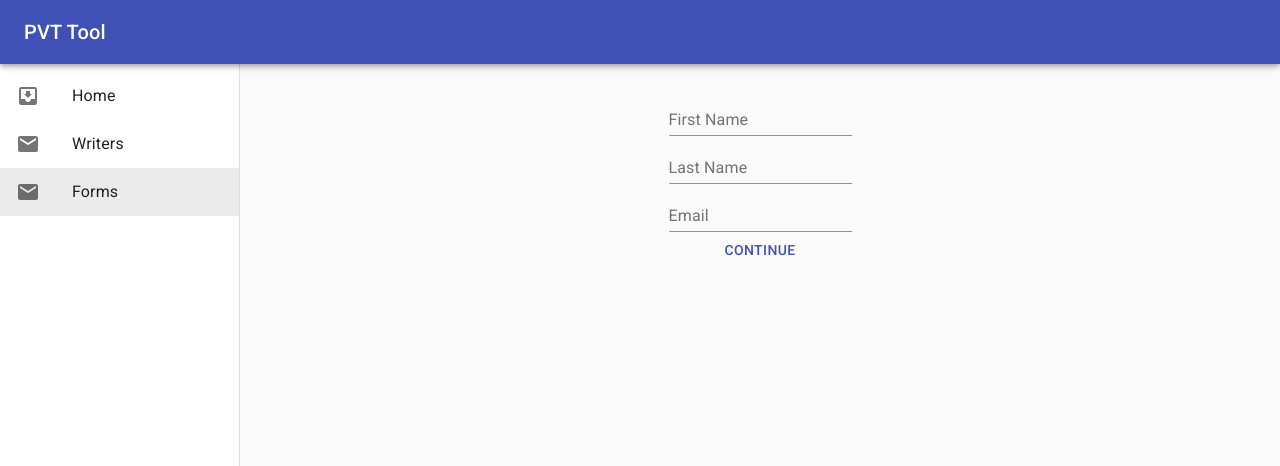
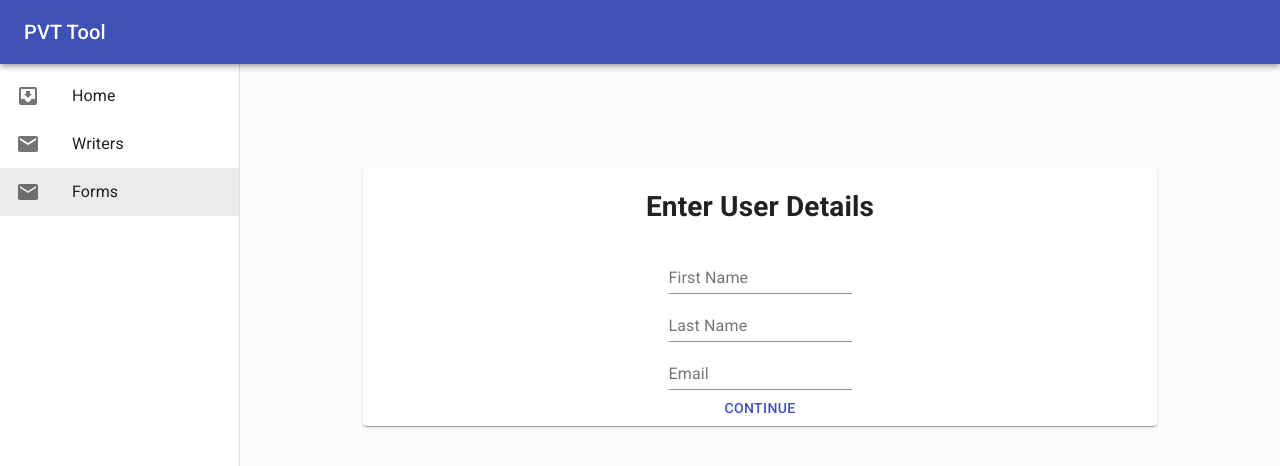
Before and after one commit to shas38/material-ui-client, a React (Create React App) app: page /forms in a window 1280 px wide. Shown: the top 466 px of the page. Built offline with nearby package versions, Linux system fonts and the light colour scheme.

Commit message:
style added

```diff
--- a/src/App.tsx
+++ b/src/App.tsx
@@ -5,7 +5,7 @@ import { Provider } from 'react-redux';
 import './App.css';
 import Home from './pages/Home'
 import Writers from './pages/Writers'
-import UserForm from './pages/Form/UserForm'
+import Form from './pages/Form/Form'
 import TopNavigation from "./navigation/TopNavigation"
 import reduxReducers from './reducers/reduxReducers';
 
@@ -29,7 +29,7 @@ function App() {
             />
             <Route
               path="/forms"
-              component={UserForm}
+              component={Form}
             />
             <Route
               render={()=> <h1>Not Found</h1>}
--- a/src/pages/Form/Confirm.tsx
+++ b/src/pages/Form/Confirm.tsx
@@ -1,6 +1,5 @@
-import React, { Component } from 'react';
+import React from 'react';
 import { MuiThemeProvider, createMuiTheme } from '@material-ui/core/styles';
-import AppBar from '@material-ui/core/AppBar';
 import List from '@material-ui/core/List';
 import ListItem, { ListItemProps } from '@material-ui/core/ListItem';
 import ListItemText from '@material-ui/core/ListItemText';
@@ -25,7 +24,7 @@ const  Confirm = (props: any) => {
     return (
       <MuiThemeProvider theme={theme}>
         <React.Fragment>
-          {/* <AppBar title="Confirm User Data" /> */}
+          <h1 title="Confirm User Data"> Confirm User Data </h1>
           <List>
             <ListItem>
                 <ListItemText
@@ -72,7 +71,6 @@ const  Confirm = (props: any) => {
             Confirm & Continue
             </Button>
             <Button
-                color="primary"
                 onClick={back}
             >
             Back
--- /dev/null
+++ b/src/pages/Form/Form.tsx
@@ -0,0 +1,19 @@
+import React from 'react';
+import Card from '@material-ui/core/Card';
+import CardActions from '@material-ui/core/CardActions';
+import CardContent from '@material-ui/core/CardContent';
+import UserForm from './UserForm'
+
+
+const Form = (props: any) => {
+
+    return (
+        <Card style={{width: '80%', margin: "5rem auto 0", textAlign: 'center', top: '20%'}}>
+            <UserForm/>
+        </Card>
+    )
+
+}
+
+
+export default Form;
--- a/src/pages/Form/FormPersonalDetails.tsx
+++ b/src/pages/Form/FormPersonalDetails.tsx
@@ -1,6 +1,5 @@
 import React, { Component } from 'react';
 import { MuiThemeProvider, createMuiTheme } from '@material-ui/core/styles';
-import AppBar from '@material-ui/core/AppBar';
 import TextField from '@material-ui/core/TextField';
 import Button from '@material-ui/core/Button';
 
@@ -23,7 +22,7 @@ const FormPersonalDetails = (props: any) => {
     return (
       <MuiThemeProvider theme={theme}>
         <React.Fragment>
-          {/* <AppBar title="Enter Personal Details" /> */}
+          <h1 title="Enter Personal Details"> Enter Personal Details </h1>
           <TextField
             placeholder="Enter Your Occupation"
             label="Occupation"
--- a/src/pages/Form/FormUserDetails.tsx
+++ b/src/pages/Form/FormUserDetails.tsx
@@ -19,7 +19,7 @@ const FormUserDetails = (props: any)=> {
   return (
     <MuiThemeProvider theme={theme}>
         <React.Fragment>
-          {/* <AppBar title="Enter User Details" /> */}
+          <h1 title="Enter User Details"> Enter User Details </h1>
           <TextField
             placeholder="Enter Your First Name"
             label="First Name"
--- a/src/pages/Form/Success.tsx
+++ b/src/pages/Form/Success.tsx
@@ -1,18 +1,9 @@
 import React, { Component } from 'react';
 import { MuiThemeProvider, createMuiTheme } from '@material-ui/core/styles';
-import AppBar from '@material-ui/core/AppBar';
+
 
 const Success = (props: any) => {
-//   continue = (e: any) => {
-//     e.preventDefault();
-//     // PROCESS FORM //
-//     props.nextStep();
-//   };
 
-//   back = e => {
-//     e.preventDefault();
-//     props.prevStep();
-//   };
 
     const theme = createMuiTheme({
         /* theme for v1.x */
@@ -21,7 +12,7 @@ const Success = (props: any) => {
     return (
       <MuiThemeProvider theme={theme}>
         <React.Fragment>
-          <AppBar title="Success" />
+          <h1 title="Success"> Success </h1>
           <h1>Thank You For Your Submission</h1>
           <p>You will get an email with further instructions</p>
         </React.Fragment>
--- a/src/pages/Form/UserForm.tsx
+++ b/src/pages/Form/UserForm.tsx
@@ -4,6 +4,9 @@ import FormPersonalDetails from './FormPersonalDetails';
 import Confirm from './Confirm';
 import Success from './Success';
 
+const style = {
+
+}
 const UserForm = (props: any) => {
 
     const [step, setStep] = useState(1);
@@ -29,8 +32,10 @@ const UserForm = (props: any) => {
 
     // Handle fields change
     const handleChange = (input: any) => (e: any) => {
-        console.log(input)
-    // setState({ [input]: e.target.value });
+
+        const newState = {...state, ...{[input]: e.target.value}};
+        console.log(newState)
+        setState(newState);
     };
 
     const { firstName, lastName, email, occupation, city, bio } = state;
@@ -39,13 +44,12 @@ const UserForm = (props: any) => {
     switch (step) {
         case 1:
             return (
-                <div style={{width: '80%', margin: "auto", textAlign: 'center'}}>
             <FormUserDetails
                 nextStep={nextStep}
                 handleChange={handleChange}
                 values={values}
 
-            /></div>
+            />
             );
         case 2:
             return (
```
Also changed, not shown: 1 other file (tests, documents, lock files or other folders).
